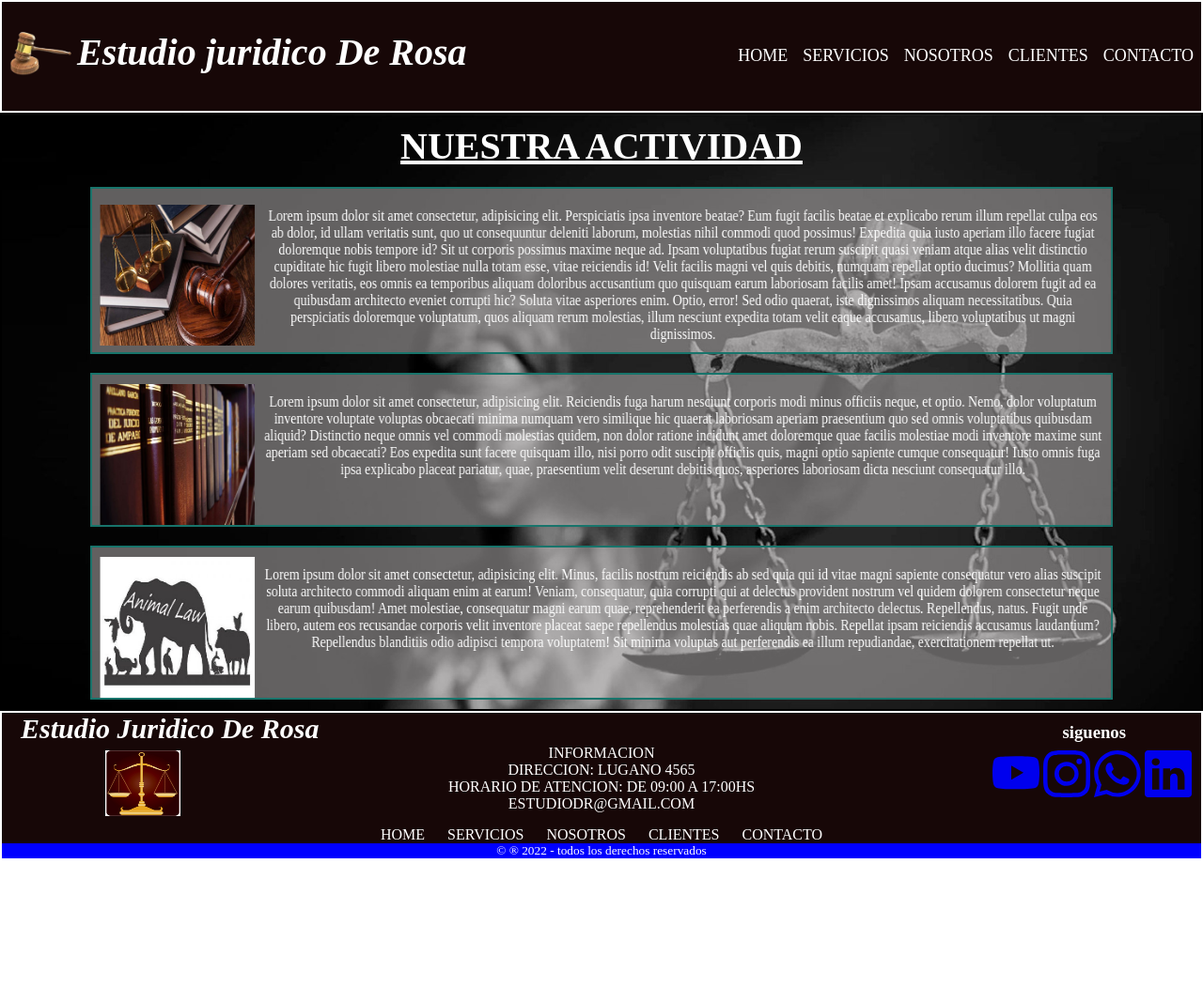
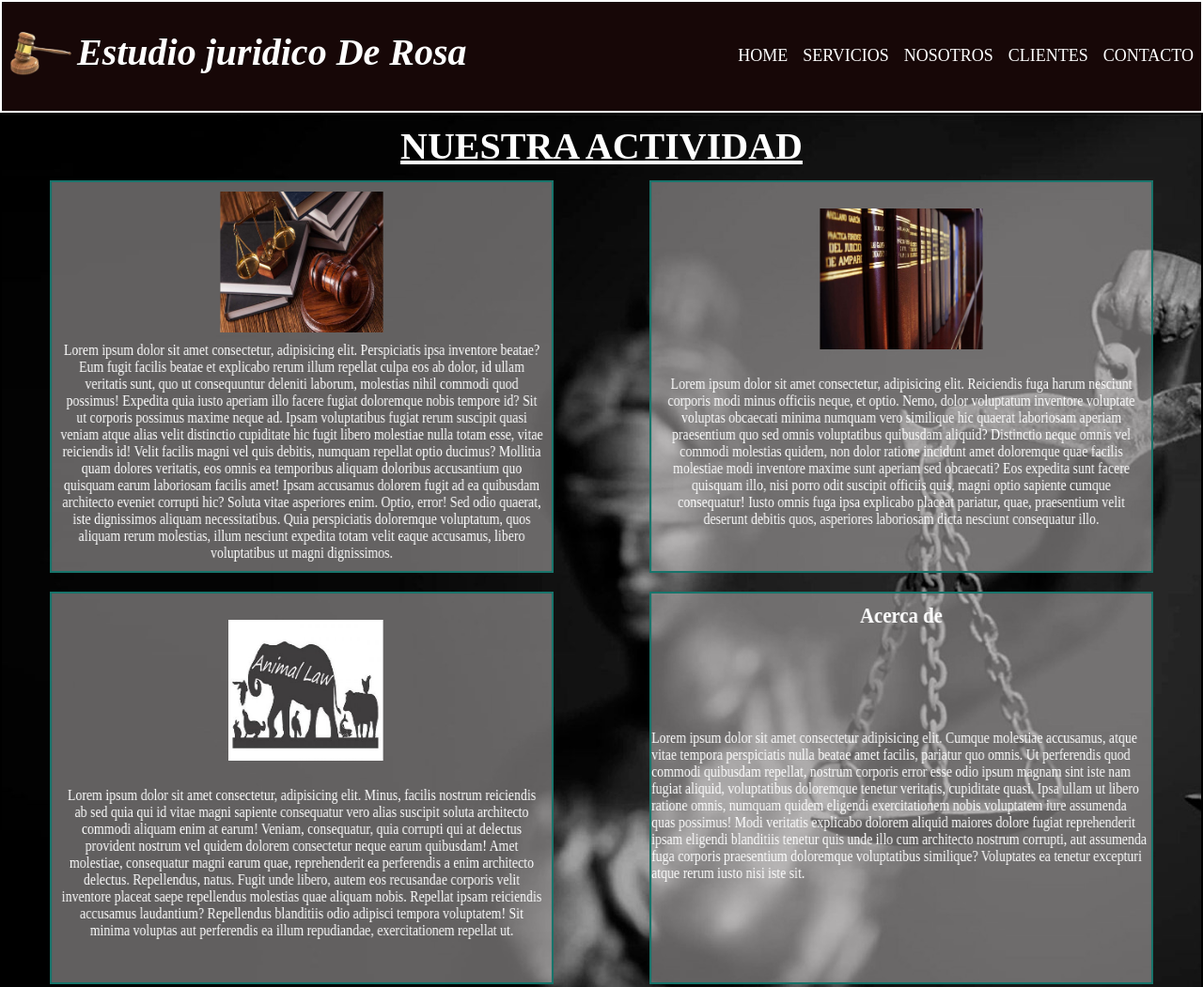
Before and after one commit to MarcosDerosa/estudiojuridico, a plain HTML site: page index.html in a window 1280 px wide. Shown: the top 1051 px of the page at 94% size. Before the commit the page ends 916 px from the top, so only its background shows below. Drawn offline with Linux system fonts and the light colour scheme.

Commit message:
agregrando articulo al index

```diff
--- a/css/nosotros.css
+++ b/css/nosotros.css
@@ -419,6 +419,12 @@
     border: 2px solid rgb(24, 116, 107);
     display: grid;
     padding-top: 10px;
+    transform: rotateY(30deg);
+    transition-duration: 2s;
+}
+.container-all2:hover{
+    transform: scale(1);
+    border-radius: 20px;
 }
 .container-all2 img{
     height: 150px;
@@ -429,13 +435,43 @@
     text-align: center;
     padding: 10px;
 }
+.container-all3{
+    background-color: rgba(193, 190, 190, 0.503);
+    border: 2px solid rgb(24, 116, 107);
+    display: grid;
+    padding-top: 10px;
+    transform: rotateY(30deg);
+    transition-duration: 2s;
+}
+.container-all3:hover{
+    transform: scale(1);
+    border-radius: 20px;
+}
 .container-all3 img{
-    height: 50px;
-    width: 50px;
+    height: 150px;
+    width: 200px;
+    padding-left: 10px;
+    place-self: center;
 }
 .parrafo3{
     text-align: center;
     padding: 10px;
+}
+.container-all4{
+    background-color: rgba(193, 190, 190, 0.503);
+    border: 2px solid rgb(24, 116, 107);
+    display: grid;
+    padding-top: 10px;
+    transform: rotateY(30deg);
+    transition-duration: 2s;
+}
+.container-all4:hover{
+    transform: scale(1);
+    border-radius: 20px;
+}
+.acerca{
+    display: flex;
+    justify-content: center;
 }
 .gridfooter1{
     grid-area: gridfooter1;
@@ -521,8 +557,29 @@
 }
 .gridmain1{
     grid-area: gridmain1;
-    grid-template-columns: 1fr;
-    grid-template-rows: repeat(3, auto);
+    grid-template-columns: 1fr 1fr 1fr;
+    grid-template-rows: repeat(4, auto);
+}
+.tituloindex{
+    grid-column: 1/4;
+    grid-row: 1/2;
+}
+.container-all1{
+    grid-column: 1/3;
+    grid-row: 2/3;
+}
+.container-all2{
+    grid-column: 3/4;
+    grid-row: 2/3;
+}
+.container-all3{
+    grid-column:1/4;
+}
+.container-all3 img{
+    place-self: center;
+}
+.container-all4{
+    grid-column: 1/4;
 }
 .gridfooter1{
     grid-area: gridfooter1;
@@ -556,23 +613,28 @@
     }
     .gridmain1{
         grid-area: gridmain1;
-        grid-template-columns: 1fr;
-        grid-template-rows: repeat(3, auto);
+        grid-template-columns: 1fr 1fr 1fr 1fr;
+        grid-template-rows: 40px 1fr 1fr;
+    }
+    .tituloindex{
+        grid-column: 1/5;
+        grid-row: 1/2;
     }
     .container-all1{
-        display:flex;
-    }
-    .container-all1 img{
-        padding-left: 10px;
+        grid-column: 1/3;
+        grid-row: 2/3;
     }
     .container-all2{
-        display: flex;
-    }
-    .container-all2 img{
-        padding-left: 10px;
+        grid-column: 3/5;
+        grid-row: 2/3;
     }
     .container-all3{
-        display: flex;
+        grid-column: 1/3;
+        grid-row: 3/4;
+    }
+    .container-all4{
+        grid-column: 3/5;
+        grid-row: 3/4;
     }
     .gridfooter1{
         position: relative;
--- a/index.html
+++ b/index.html
@@ -33,12 +33,16 @@
             <img src="assets/foto-Estudio-Juridico-Maria-Victoria-Giorda-01.jpg" class="imagen1" alt="libros juridicos, balanza y martillo">
             <p class="parrafo1">Lorem ipsum dolor sit amet consectetur, adipisicing elit. Perspiciatis ipsa inventore beatae? Eum fugit facilis beatae et explicabo rerum illum repellat culpa eos ab dolor, id ullam veritatis sunt, quo ut consequuntur deleniti laborum, molestias nihil commodi quod possimus! Expedita quia iusto aperiam illo facere fugiat doloremque nobis tempore id? Sit ut corporis possimus maxime neque ad. Ipsam voluptatibus fugiat rerum suscipit quasi veniam atque alias velit distinctio cupiditate hic fugit libero molestiae nulla totam esse, vitae reiciendis id! Velit facilis magni vel quis debitis, numquam repellat optio ducimus? Mollitia quam dolores veritatis, eos omnis ea temporibus aliquam doloribus accusantium quo quisquam earum laboriosam facilis amet! Ipsam accusamus dolorem fugit ad ea quibusdam architecto eveniet corrupti hic? Soluta vitae asperiores enim. Optio, error! Sed odio quaerat, iste dignissimos aliquam necessitatibus. Quia perspiciatis doloremque voluptatum, quos aliquam rerum molestias, illum nesciunt expedita totam velit eaque accusamus, libero voluptatibus ut magni dignissimos.</p>
         </article>
-        <article class="container-all1">
+        <article class="container-all2">
             <img src="assets/juridico2.jpg" alt="libros en estanteria">
             <p class="parrafo2">Lorem ipsum dolor sit amet consectetur, adipisicing elit. Reiciendis fuga harum nesciunt corporis modi minus officiis neque, et optio. Nemo, dolor voluptatum inventore voluptate voluptas obcaecati minima numquam vero similique hic quaerat laboriosam aperiam praesentium quo sed omnis voluptatibus quibusdam aliquid? Distinctio neque omnis vel commodi molestias quidem, non dolor ratione incidunt amet doloremque quae facilis molestiae modi inventore maxime sunt aperiam sed obcaecati? Eos expedita sunt facere quisquam illo, nisi porro odit suscipit officiis quis, magni optio sapiente cumque consequatur! Iusto omnis fuga ipsa explicabo placeat pariatur, quae, praesentium velit deserunt debitis quos, asperiores laboriosam dicta nesciunt consequatur illo.</p>
         </article>
-        <article class="container-all1">
+        <article class="container-all3">
             <img src="assets/Animal Law Picture.jpg" alt="derecho animal"><p class="parrafo3">Lorem ipsum dolor sit amet consectetur, adipisicing elit. Minus, facilis nostrum reiciendis ab sed quia qui id vitae magni sapiente consequatur vero alias suscipit soluta architecto commodi aliquam enim at earum! Veniam, consequatur, quia corrupti qui at delectus provident nostrum vel quidem dolorem consectetur neque earum quibusdam! Amet molestiae, consequatur magni earum quae, reprehenderit ea perferendis a enim architecto delectus. Repellendus, natus. Fugit unde libero, autem eos recusandae corporis velit inventore placeat saepe repellendus molestias quae aliquam nobis. Repellat ipsam reiciendis accusamus laudantium? Repellendus blanditiis odio adipisci tempora voluptatem! Sit minima voluptas aut perferendis ea illum repudiandae, exercitationem repellat ut.</p>
+        </article>
+        <article class="container-all4">
+            <h2 class="acerca">Acerca de</h2>
+            <p class="parrafo4">Lorem ipsum dolor sit amet consectetur adipisicing elit. Cumque molestiae accusamus, atque vitae tempora perspiciatis nulla beatae amet facilis, pariatur quo omnis. Ut perferendis quod commodi quibusdam repellat, nostrum corporis error esse odio ipsum magnam sint iste nam fugiat aliquid, voluptatibus doloremque tenetur veritatis, cupiditate quasi. Ipsa ullam ut libero ratione omnis, numquam quidem eligendi exercitationem nobis voluptatem iure assumenda quas possimus! Modi veritatis explicabo dolorem aliquid maiores dolore fugiat reprehenderit ipsam eligendi blanditiis tenetur quis unde illo cum architecto nostrum corrupti, aut assumenda fuga corporis praesentium doloremque voluptatibus similique? Voluptates ea tenetur excepturi atque rerum iusto nisi iste sit.</p>
         </article>
     </main>
 <footer class="gridfooter1">
```
